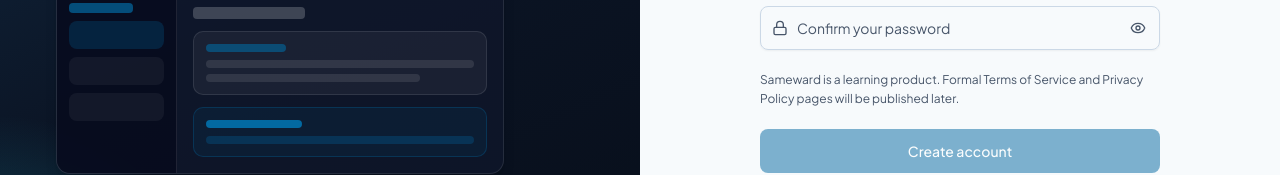
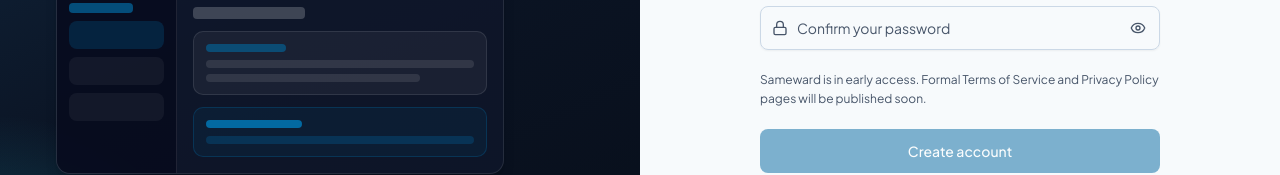
Before and after one commit to talapudisudheer99/sameward, a Next.js app: page /signup in a window 1280 px wide. Shown: the part 421-596 px from the top of the page. Built offline with nearby package versions, Linux system fonts and the light colour scheme.

Commit message:
docs updated

```diff
--- a/app/(auth)/signup/page.tsx
+++ b/app/(auth)/signup/page.tsx
@@ -65,7 +65,7 @@ export default function SignUpPage() {
           "Content-Type": "application/json",
         },
         body: JSON.stringify(data),
-        // Explicit for learning: allow the browser to accept/send auth cookies.
+        // Explicit: allow the browser to accept/send auth cookies.
         // Same-origin fetch includes them by default, but this documents intent.
         credentials: "include",
       })
@@ -155,8 +155,8 @@ export default function SignUpPage() {
           />
 
           <p className="text-xs leading-relaxed text-muted-foreground">
-            Sameward is a learning product. Formal Terms of Service and Privacy
-            Policy pages will be published later.
+            Sameward is in early access. Formal Terms of Service and Privacy
+            Policy pages will be published soon.
           </p>
 
           {errors.root?.serverError?.message ? (
--- a/lib/api/axios.ts
+++ b/lib/api/axios.ts
@@ -9,7 +9,7 @@ import { redirectIfSessionLost } from "@/lib/auth/redirect-if-session-lost"
  * - One place to set defaults (cookies, base URL, headers)
  * - Later: interceptors (auto-logout on 401, attach headers, etc.)
  *
- * Learning note vs fetch:
+ * Why axios over fetch:
  * - fetch: you pass credentials/headers on EVERY call
  * - axios: set once here, every `api.post(...)` reuses them
  */
```
Also changed, not shown: 30 other files (tests, documents, lock files or other folders).
